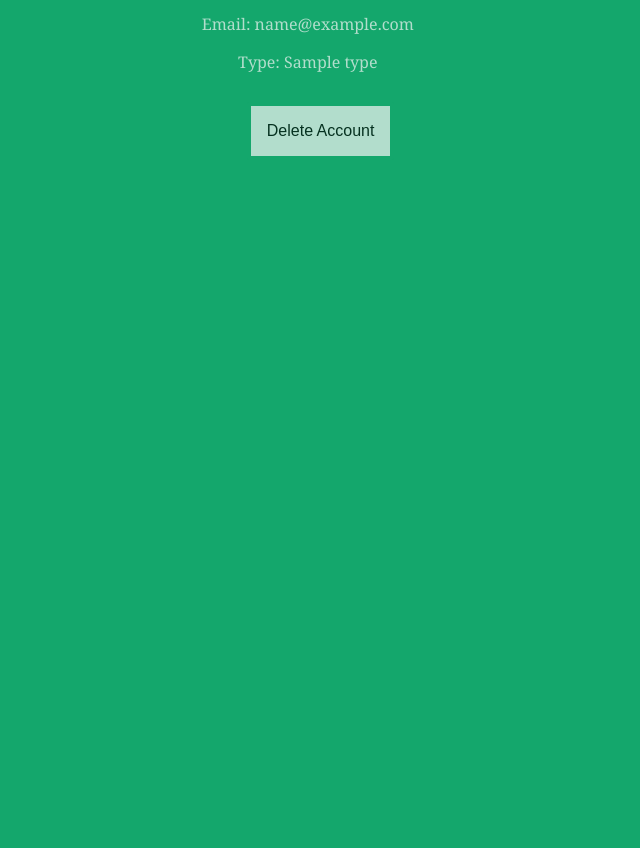
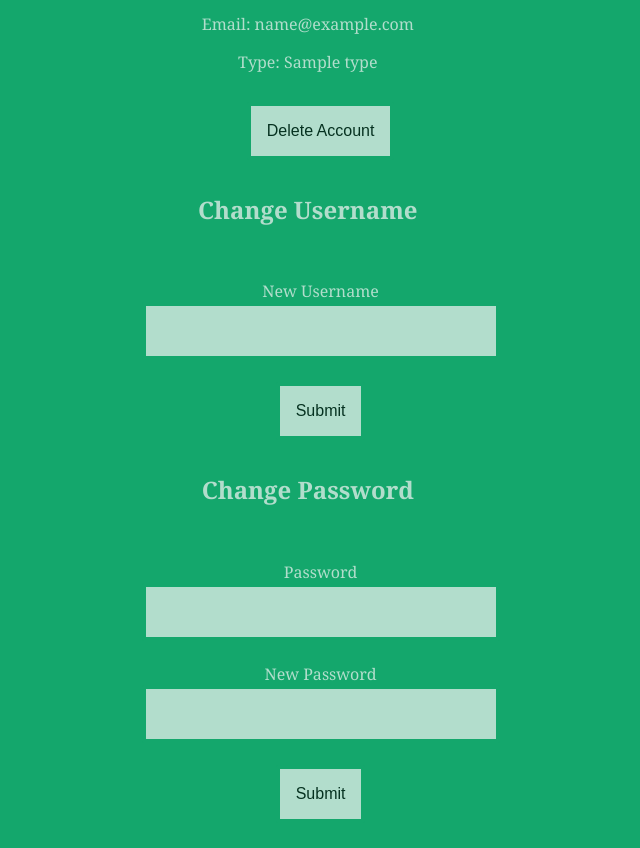
Before and after one commit to CodeConfidant/flask-auth, a Flask app: template app/templates/account.html in a window 1280 px wide. Shown: the part 188-1036 px from the top of the page, without its empty margins (345-985 px from the left). Before the commit the page ends 344 px from the top, so only its background shows below. Run offline with Flask 2, Linux system fonts and the light colour scheme; the template is opened without the code that fills it: most values are stand-ins (such as "Sample title", 1, 10 or a date in 2020).

Commit message:
Added change username and password functionality

```diff
--- a/app/routes.py
+++ b/app/routes.py
@@ -80,3 +80,46 @@ def del_user():
             user_db.close_db()
             flash(str("User {0} successfully deleted!").format(username))
             return render_template("index.html", title='Home')
+
+@app.route('/change_password', methods = ['POST', 'GET'])
+def change_password():
+    if (request.method == 'POST'):
+        username = request.form['username']
+        password = request.form['password']
+        new_password = request.form['new_password']
+        user_db.open_db()
+        row = user_db.get_row("Username", username)
+
+        try:
+            if (row != None and row["Username"] == username and sha512_crypt.verify(password, row["Password"]) == True):
+                user_db.update_row("Password", sha512_crypt.hash(new_password), "Username", username)
+                user_db.close_db()
+                flash("Password changed successfully!")
+                return render_template("account.html", title='Account', email=row["Email"], username=row["Username"], type=row["Type"])
+            else:
+                user_db.close_db()
+                flash("Password change failed! The current password provided is incorrect!")
+                return render_template("account.html", title='Account', email=row["Email"], username=row["Username"], type=row["Type"])
+        except:
+            user_db.close_db()
+            flash("Password change failed! The current password provided is incorrect!")
+            return render_template("account.html", title='Account', email=row["Email"], username=row["Username"], type=row["Type"])
+
+@app.route('/change_username', methods = ['POST', 'GET'])
+def change_username():
+    if (request.method == 'POST'):
+        username = request.form['username']
+        new_username = request.form['new_username']
+        user_db.open_db()
+
+        if (user_db.get_row("Username", new_username) == None):
+            user_db.update_row("Username", new_username, "Username", username)
+            row = user_db.get_row("Username", new_username)
+            user_db.close_db()
+            flash("Username changed successfully!")
+            return render_template("account.html", title='Account', email=row["Email"], username=row["Username"], type=row["Type"])
+        else:
+            row = user_db.get_row("Username", username)
+            user_db.close_db()
+            flash("Username change failed! That username already exists!")
+            return render_template("account.html", title='Account', email=row["Email"], username=row["Username"], type=row["Type"])
--- a/app/templates/account.html
+++ b/app/templates/account.html
@@ -10,5 +10,23 @@
             <input type="hidden" id="username" name="username" value="{{ username }}">
             <input type="submit" value="Delete Account">
         </form>
+
+        <h2>Change Username</h2>
+        <form action="{{ url_for('change_username') }}" method="POST" accept-charset="UTF-8" autocomplete="off" autofocus="off" enctype="multipart/form-data">
+            <input type="hidden" id="username" name="username" value="{{ username }}" required/></br>
+            <label for="new_username">New Username</label>
+            <input type="text" id="new_username" name="new_username" size="32" minlength="8" maxlength="32" required/></br>
+            <input type="submit" value="Submit"/>
+        </form>
+
+        <h2>Change Password</h2>
+        <form action="{{ url_for('change_password') }}" method="POST" accept-charset="UTF-8" autocomplete="off" autofocus="off" enctype="multipart/form-data">
+            <input type="hidden" id="username" name="username" value="{{ username }}" required/></br>
+            <label for="password">Password</label>
+            <input type="password" id="password" name="password" size="32" minlength="8" maxlength="32" required/></br>
+            <label for="new_password">New Password</label>
+            <input type="password" id="new_password" name="new_password" size="32" minlength="8" maxlength="32" required/></br>
+            <input type="submit" value="Submit"/>
+        </form>
     </div>
 {% endblock %}
--- a/app/templates/login.html
+++ b/app/templates/login.html
@@ -4,8 +4,8 @@
     <div class="box">
         <h1>Login</h1>
         <form action="{{ url_for('login_user') }}" method="POST">
-            <p> {{ form.username.label }} <br> {{ form.username(size=32, autocomplete="off", autofocus="off") }}</p>
-            <p> {{ form.password.label }} <br> {{ form.password(size=32, autocomplete="off", autofocus="off") }}</p>
+            <p> {{ form.username.label }} <br> {{ form.username(size=32, minlength="8", maxlength="32", autocomplete="off", autofocus="off") }}</p>
+            <p> {{ form.password.label }} <br> {{ form.password(size=32, minlength="8", maxlength="32", autocomplete="off", autofocus="off") }}</p>
             <p> {{ form.submit() }} </p>
         </form>
     </div>
--- a/app/templates/register.html
+++ b/app/templates/register.html
@@ -5,8 +5,8 @@
         <h1>Register</h1>
         <form action="{{ url_for('register_user') }}" method="POST">
             <p> {{ form.email.label }} <br> {{ form.email(size=32, autocomplete="off", autofocus="off") }}</p>
-            <p> {{ form.username.label }} <br> {{ form.username(size=32, autocomplete="off", autofocus="off") }}</p>
-            <p> {{ form.password.label }} <br> {{ form.password(size=32, autocomplete="off", autofocus="off") }}</p>
+            <p> {{ form.username.label }} <br> {{ form.username(size=32, minlength="8", maxlength="32", autocomplete="off", autofocus="off") }}</p>
+            <p> {{ form.password.label }} <br> {{ form.password(size=32, minlength="8", maxlength="32", autocomplete="off", autofocus="off") }}</p>
             <p> {{ form.submit() }} </p>
         </form>
     </div>
```
